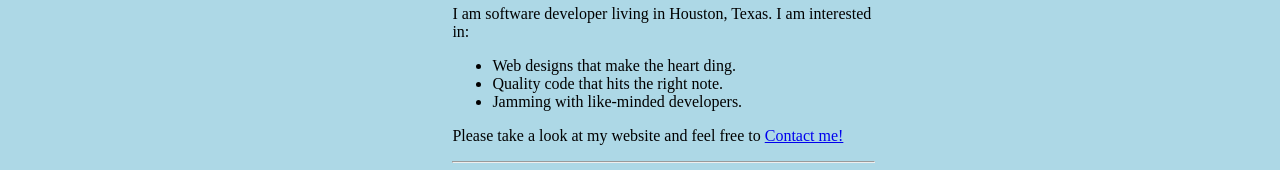
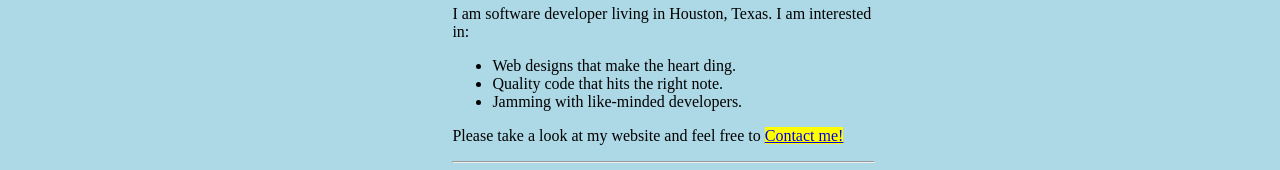
Before and after one commit to vld84/portfolio, a plain HTML site: page index.html in a window 1280 px wide. In both pictures the pointer is over the link "Contact me!". Shown: the part 569-739 px from the top of the page. Drawn offline with Linux system fonts and the light colour scheme; some packages are replaced by stand-ins of ours.

Commit message:
Update style.css

```diff
--- a/style.css
+++ b/style.css
@@ -1,4 +1,4 @@
-
+/* Sets image properties */
 .center {
   display: block;
   margin-top: 30px;
@@ -17,6 +17,7 @@ body, main {
   display: table;
   clear: both;
 }
+/* Sets page content to 3 columns */
 .column {
   float: left;
   width: 33%;
@@ -58,3 +59,7 @@ span {
 h3 {
    color:whitesmoke;
 }
+/* Style links on mouse-over */
+a:hover {
+  background-color: yellow;
+}
```
